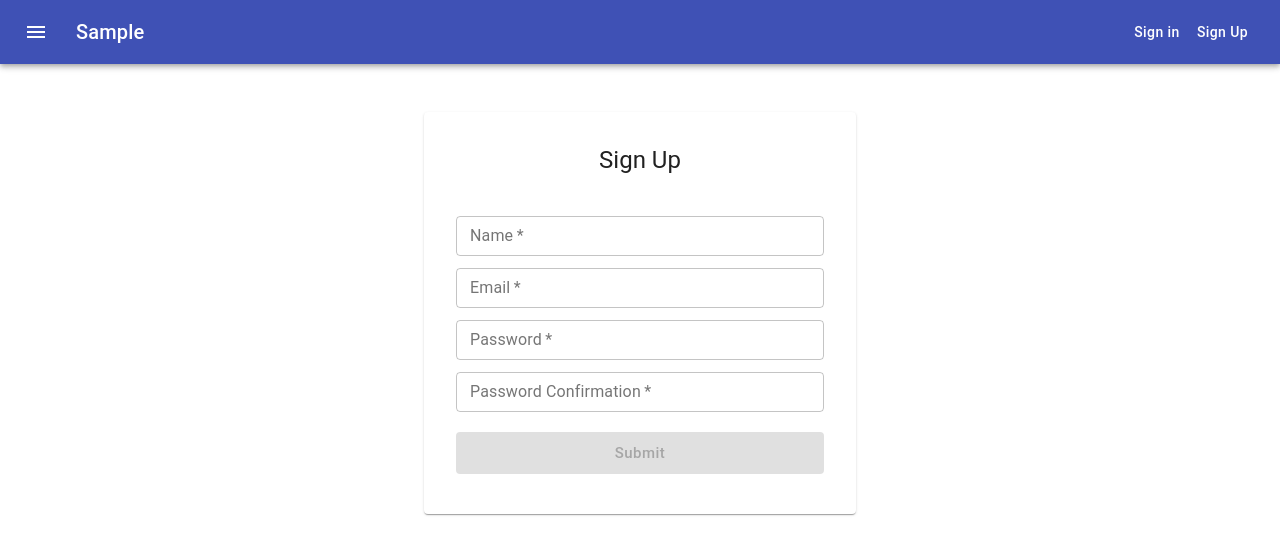
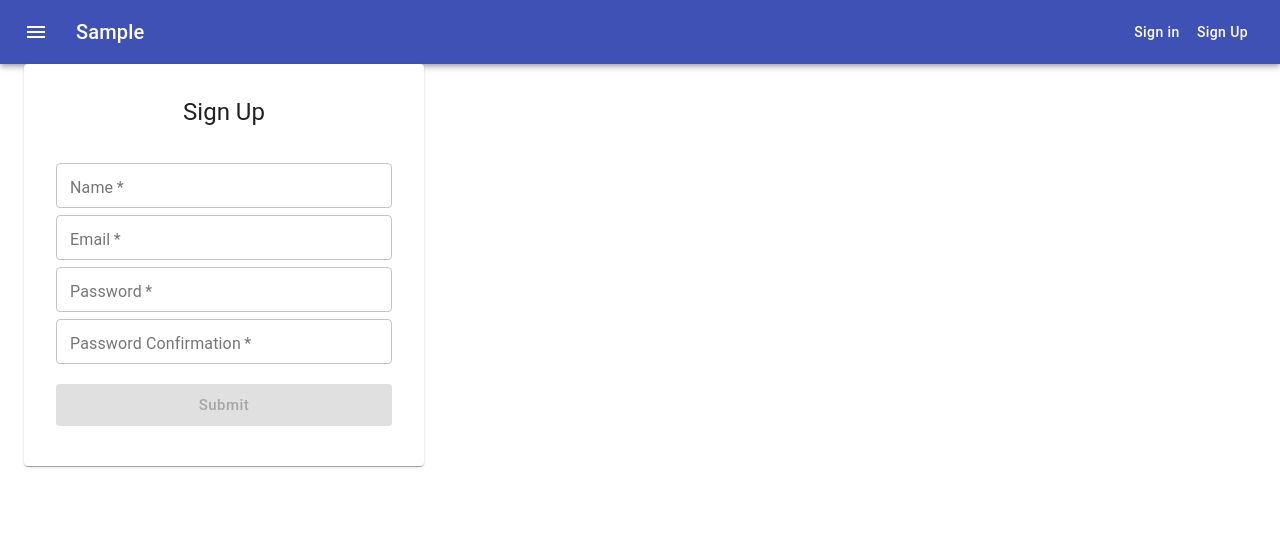
Before and after one commit to a5-stable/kinkanban, a React (Create React App) app in the folder frontend/: page /signup in a window 1280 px wide. Shown: the top 554 px of the page. Built offline with nearby package versions, Linux system fonts and the light colour scheme; what axios-case-converter would draw is missing.

Commit message:
add bootstrap

```diff
--- a/frontend/package.json
+++ b/frontend/package.json
@@ -14,8 +14,10 @@
     "@types/react-dom": "^18.0.0",
     "axios": "^0.27.2",
     "axios-case-converter": "^0.9.0",
+    "bootstrap": "^5.2.0",
     "js-cookie": "^3.0.1",
     "react": "^18.2.0",
+    "react-bootstrap": "^2.4.0",
     "react-dom": "^18.2.0",
     "react-router-dom": "^6.3.0",
     "react-scripts": "5.0.1",
--- a/frontend/public/index.html
+++ b/frontend/public/index.html
@@ -28,7 +28,7 @@
   </head>
   <body>
     <noscript>You need to enable JavaScript to run this app.</noscript>
-    <div id="root"></div>
+    <div id="root" style="height: 100%;"></div>
     <!--
       This HTML file is a template.
       If you open it directly in the browser, you will see an empty page.
--- a/frontend/src/components/layouts/CommonLayout.tsx
+++ b/frontend/src/components/layouts/CommonLayout.tsx
@@ -24,13 +24,13 @@ const CommonLayout = ({ children }: CommonLayoutProps) => {
       <header>
         <Header />
       </header>
-      <main>
-        <Container maxWidth="lg" className={classes.container}>
-          <Grid container justify="center">
-            <Grid item>
+      <main className="h-100">
+        <Container maxWidth="lg" className="h-100">
+          {/* <Grid container justify="center">
+            <Grid item> */}
               {children}
-            </Grid>
-          </Grid>
+            {/* </Grid>
+          </Grid> */}
         </Container>
       </main>
     </>
--- a/frontend/src/components/sections/Kanban.tsx
+++ b/frontend/src/components/sections/Kanban.tsx
@@ -78,16 +78,14 @@ const Kanban: React.FC = () => {
           {error}
         </small>
       </form>
+      <div className="d-flex justify-content-around h-100">
         {sections.map((section: Section) => (
-        <>
-          <div style={{display: "flex"}}>
           <Lane
             section={section}
           >
           </Lane>
+        ))}
       </div>
-        </>
-      ))}
     </>
   )
 }
--- a/frontend/src/components/sections/Lane.tsx
+++ b/frontend/src/components/sections/Lane.tsx
@@ -7,7 +7,9 @@ import { Section } from "../../interfaces"
 const Lane: any = ({ section }: { section: Section }) => {
   return(
     <>
-      <p>{section.title}</p>
+      <div className="card bg-light">
+        <p>{section.title}</p>
+      </div>
     </>
   )
 }
--- a/frontend/src/index.css
+++ b/frontend/src/index.css
@@ -1,4 +1,9 @@
+html {
+  height: 100%;
+}
+
 body {
+  height: 100%;
   margin: 0;
   font-family: -apple-system, BlinkMacSystemFont, 'Segoe UI', 'Roboto', 'Oxygen',
     'Ubuntu', 'Cantarell', 'Fira Sans', 'Droid Sans', 'Helvetica Neue',
@@ -11,3 +16,9 @@ code {
   font-family: source-code-pro, Menlo, Monaco, Consolas, 'Courier New',
     monospace;
 }
+
+
+main {
+  height: 100%;
+  margin: 0;
+}
--- a/frontend/src/index.tsx
+++ b/frontend/src/index.tsx
@@ -3,6 +3,7 @@ import ReactDOM from 'react-dom/client';
 import './index.css';
 import App from './App';
 import reportWebVitals from './reportWebVitals';
+import 'bootstrap/dist/css/bootstrap.min.css';
 
 const root = ReactDOM.createRoot(
   document.getElementById('root') as HTMLElement
```
Also changed, not shown: 1 other file (tests, documents, lock files or other folders). Lines whose indentation alone changed are shown as unchanged.
